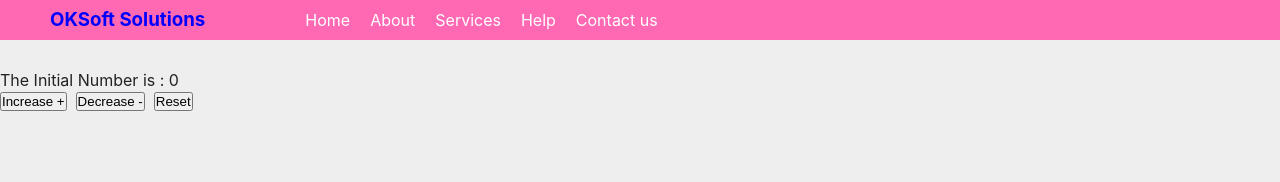
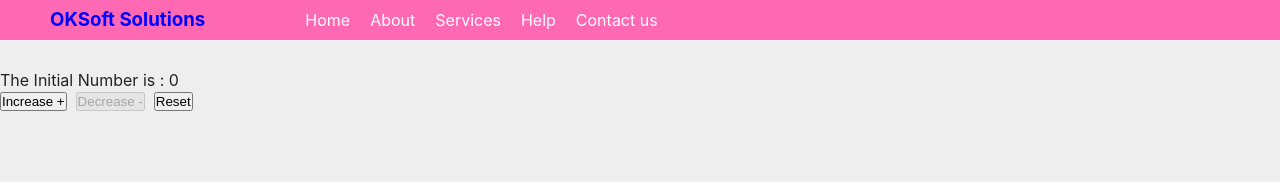
Before and after one commit to techieaneel/webtech_aug2022, a React (Create React App) app: page / in a window 1280 px wide. Shown: the top 182 px of the page. Built offline with nearby package versions, Linux system fonts and the light colour scheme.

Commit message:
use Effect basics

```diff
--- a/src/App.js
+++ b/src/App.js
@@ -1,4 +1,4 @@
-import React, {useState} from 'react';
+import React, {useEffect, useState} from 'react';
 import "./App.css";
 import Logo from './components/logo';
 import Menu from './components/menu';
@@ -9,6 +9,22 @@ function App() {
   let [isDecDisabled, setIsDecDisabled] = useState(false);
   console.log("initNum: ", initNum);
   console.log("isDecDisabled: ", isDecDisabled);
+
+  // useEffect(() =>{},[]); // Syntax
+  /* useEffect(() => { // It Renders only Once
+
+  },[]); */
+
+  useEffect(() => { // It Renders Each Time when "initNum" state Changes.
+    initNum === 0 ? setIsDecDisabled(true) : setIsDecDisabled(false);
+  },[initNum]);
+
+  // useEffect(() => { // It Renders when Component unmount
+  //   return () => {
+  //     console.log("cleaned up");
+  //   };
+  // },[]);
+
 
   const incHandler = () => {
     console.log("initNum: ", initNum);
@@ -58,3 +74,5 @@ function App() {
 }
 
 export default App;
+
+// Life-Cycle Methods in Class Based Components
```
